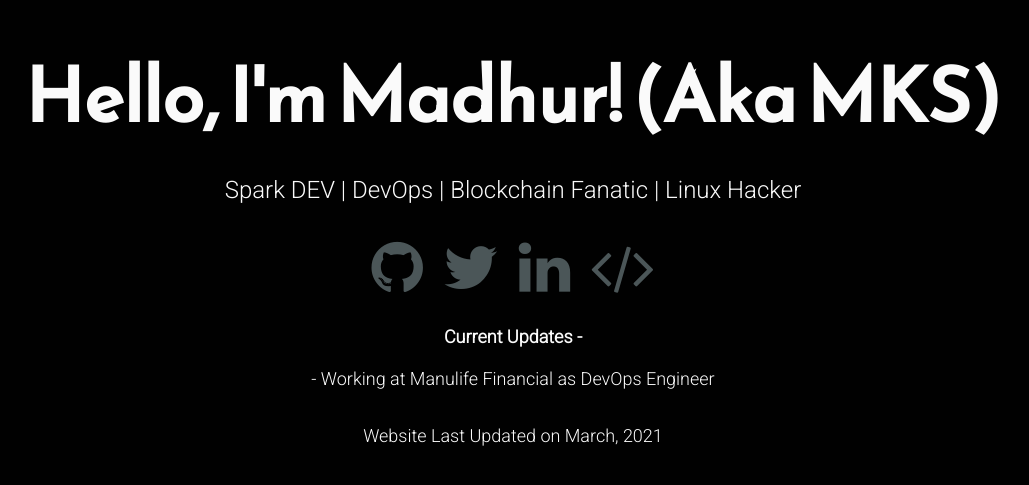
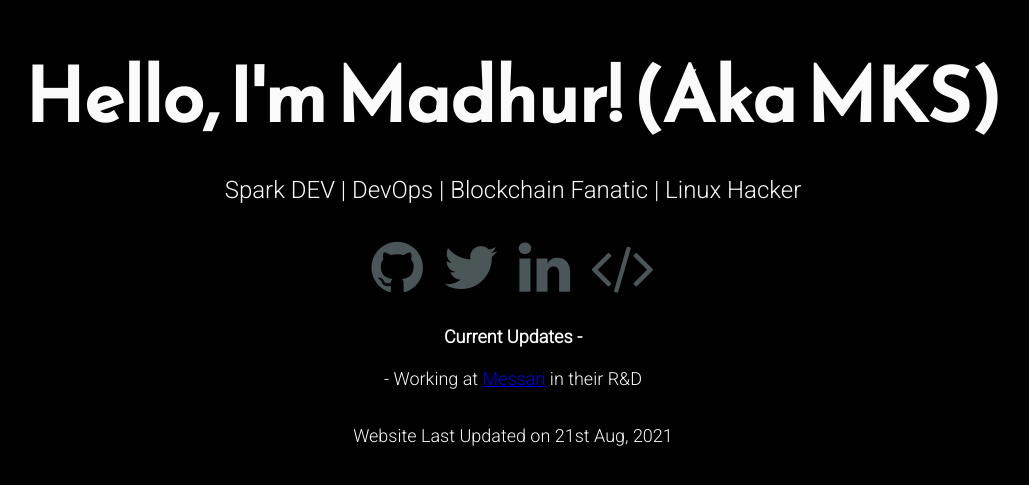
Before and after one commit to madhur4444/PersonalWebsite, a React (Create React App) app: page / in a window 1280 px wide. Shown: the part 149-634 px from the top of the page, without its empty margins (127-1156 px from the left). Built offline with nearby package versions, Linux system fonts and the light colour scheme.

Commit message:
Update App.js

```diff
--- a/src/App.js
+++ b/src/App.js
@@ -20,11 +20,11 @@ class App extends Component {
 	    		              <a target="_blank" rel="noopener noreferrer" href="https://devpost.com/madhur44444444"><i className="fa fa-code"></i></a>
                   </div>
                   <div className="currentProjects"><p><b>Current Updates - </b> <br></br> <br></br>
-                  - Working at Manulife Financial as DevOps Engineer<br></br> </p>
+                  - Working at <a href="https://messari.io/">Messari</a> in their R&D <br></br> </p>
                   </div>
 
                   <div className="currentProjects">
-                  <span>Website Last Updated on March, 2021</span>
+                  <span>Website Last Updated on 21st Aug, 2021</span>
                   </div>
 
 	        </main>
```
